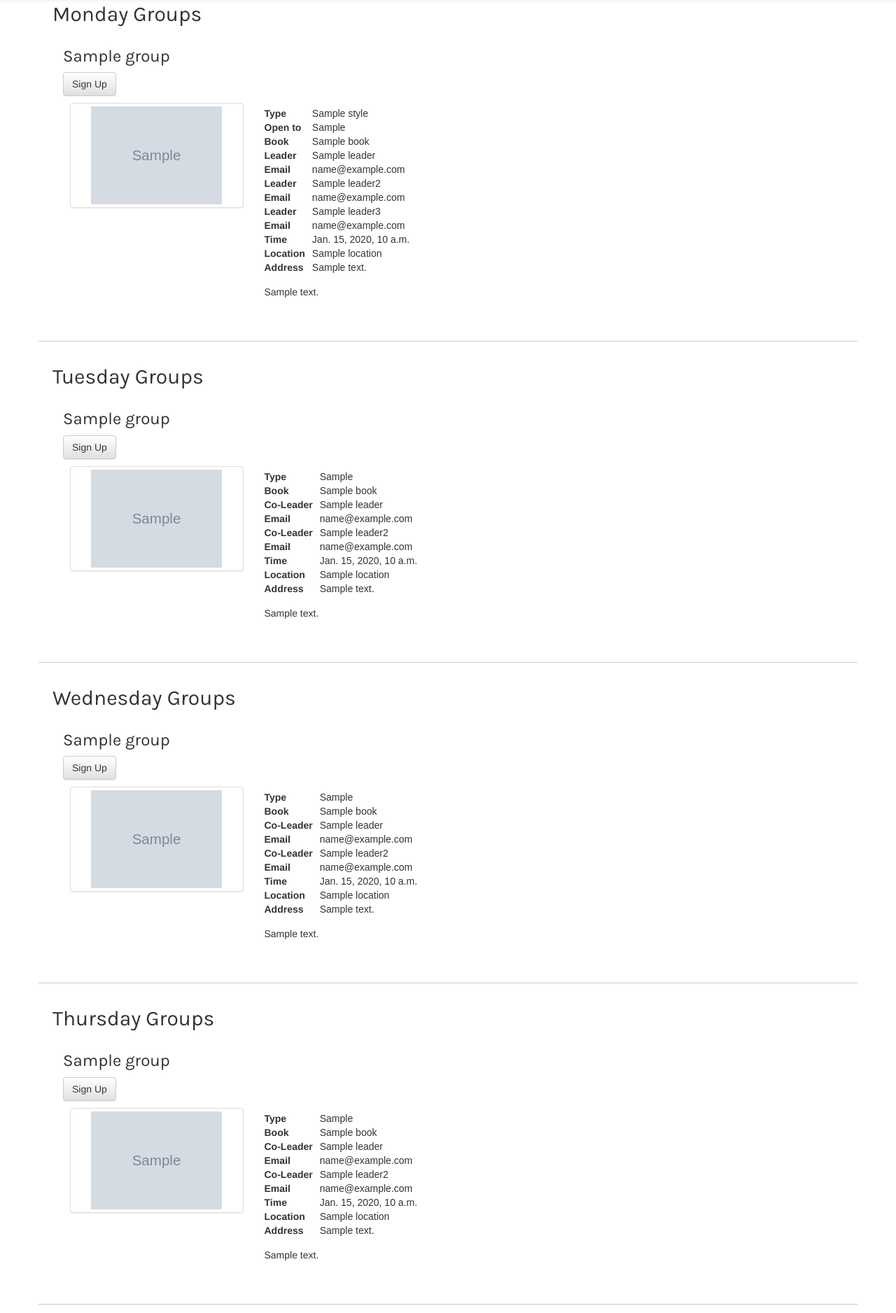
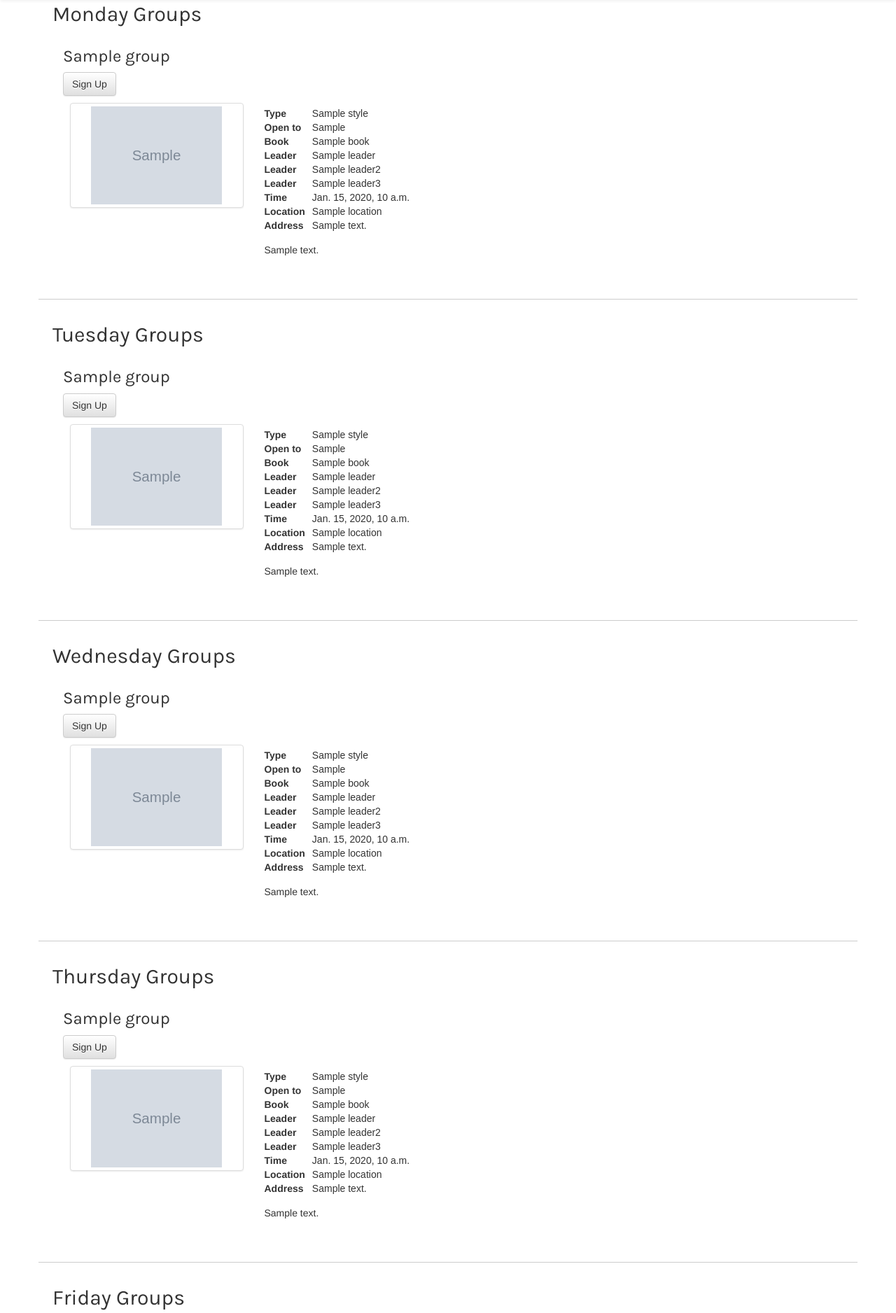
Before and after one commit to LHousehold/smallgroup, a Django app: template groups/templates/groups/groups.html in a window 1280 px wide. Shown: the part 51-1927 px from the top of the page at 70% size. Run offline with Django 3.2, Linux system fonts and the light colour scheme; the template is opened without the code that fills it: most values are stand-ins (such as "Sample title", 1, 10 or a date in 2020); grey boxes marked "Sample" are stand-in pictures; parts of the project's set-up code (start-up, migrations or seed data) failed here and were passed over; some libraries are stand-ins or nearby versions; some web fonts are replaced.

Commit message:
Update groups.html

```diff
--- a/groups/templates/groups/groups.html
+++ b/groups/templates/groups/groups.html
@@ -67,14 +67,11 @@
                   <tr><td>Book</td><td>{{ group.book }}</td></tr>
                   {% endif %}
                   <tr><td>Leader</td><td>{{ group.leader.name }}</td></tr>
-                  <tr><td>Email</td><td>{{ group.leader.email }}</td></tr>
                   {% if group.leader2 %}
                   <tr><td>Leader</td><td>{{ group.leader2.name }}</td></tr>
-                  <tr><td>Email</td><td>{{ group.leader2.email }}</td></tr>
                   {% endif %}
                   {% if group.leader3 %}
                   <tr><td>Leader</td><td>{{ group.leader3.name }}</td></tr>
-                  <tr><td>Email</td><td>{{ group.leader3.email }}</td></tr>
                   {% endif %}
                   <tr><td>Time</td><td>{{ group.time }}</td></tr>
                   {% if group.location %}
@@ -113,18 +110,19 @@
               </div>
               <div class="col-md-4 col-sm-9 info">
                 <table>
-                  <tr><td>Type</td><td>{{ group.group_type }}</td></tr>
+                  {% if group.style %}
+                  <tr><td>Type</td><td>{{ group.style }}</td></tr>
+                  {% endif %}
+                  <tr><td>Open to</td><td>{{ group.group_type }}</td></tr>
                   {% if group.book %}
                   <tr><td>Book</td><td>{{ group.book }}</td></tr>
                   {% endif %}
+                  <tr><td>Leader</td><td>{{ group.leader.name }}</td></tr>
                   {% if group.leader2 %}
-                  <tr><td>Co-Leader</td><td>{{ group.leader.name }}</td></tr>
-                  <tr><td>Email</td><td>{{ group.leader.email }}</td></tr>
-                  <tr><td>Co-Leader</td><td>{{ group.leader2.name }}</td></tr>
-                  <tr><td>Email</td><td>{{ group.leader2.email }}</td></tr>
-                  {% else %}
-                  <tr><td>Leader</td><td>{{ group.leader.name }}</td></tr>
-                  <tr><td>Email</td><td>{{ group.leader.email }}</td></tr>
+                  <tr><td>Leader</td><td>{{ group.leader2.name }}</td></tr>
+                  {% endif %}
+                  {% if group.leader3 %}
+                  <tr><td>Leader</td><td>{{ group.leader3.name }}</td></tr>
                   {% endif %}
                   <tr><td>Time</td><td>{{ group.time }}</td></tr>
                   {% if group.location %}
@@ -163,18 +161,19 @@
               </div>
               <div class="col-md-4 col-sm-9 info">
                 <table>
-                  <tr><td>Type</td><td>{{ group.group_type }}</td></tr>
+                  {% if group.style %}
+                  <tr><td>Type</td><td>{{ group.style }}</td></tr>
+                  {% endif %}
+                  <tr><td>Open to</td><td>{{ group.group_type }}</td></tr>
                   {% if group.book %}
                   <tr><td>Book</td><td>{{ group.book }}</td></tr>
                   {% endif %}
+                  <tr><td>Leader</td><td>{{ group.leader.name }}</td></tr>
                   {% if group.leader2 %}
-                  <tr><td>Co-Leader</td><td>{{ group.leader.name }}</td></tr>
-                  <tr><td>Email</td><td>{{ group.leader.email }}</td></tr>
-                  <tr><td>Co-Leader</td><td>{{ group.leader2.name }}</td></tr>
-                  <tr><td>Email</td><td>{{ group.leader2.email }}</td></tr>
-                  {% else %}
-                  <tr><td>Leader</td><td>{{ group.leader.name }}</td></tr>
-                  <tr><td>Email</td><td>{{ group.leader.email }}</td></tr>
+                  <tr><td>Leader</td><td>{{ group.leader2.name }}</td></tr>
+                  {% endif %}
+                  {% if group.leader3 %}
+                  <tr><td>Leader</td><td>{{ group.leader3.name }}</td></tr>
                   {% endif %}
                   <tr><td>Time</td><td>{{ group.time }}</td></tr>
                   {% if group.location %}
@@ -213,18 +212,19 @@
               </div>
               <div class="col-md-4 col-sm-9 info">
                 <table>
-                  <tr><td>Type</td><td>{{ group.group_type }}</td></tr>
+                  {% if group.style %}
+                  <tr><td>Type</td><td>{{ group.style }}</td></tr>
+                  {% endif %}
+                  <tr><td>Open to</td><td>{{ group.group_type }}</td></tr>
                   {% if group.book %}
                   <tr><td>Book</td><td>{{ group.book }}</td></tr>
                   {% endif %}
+                  <tr><td>Leader</td><td>{{ group.leader.name }}</td></tr>
                   {% if group.leader2 %}
-                  <tr><td>Co-Leader</td><td>{{ group.leader.name }}</td></tr>
-                  <tr><td>Email</td><td>{{ group.leader.email }}</td></tr>
-                  <tr><td>Co-Leader</td><td>{{ group.leader2.name }}</td></tr>
-                  <tr><td>Email</td><td>{{ group.leader2.email }}</td></tr>
-                  {% else %}
-                  <tr><td>Leader</td><td>{{ group.leader.name }}</td></tr>
-                  <tr><td>Email</td><td>{{ group.leader.email }}</td></tr>
+                  <tr><td>Leader</td><td>{{ group.leader2.name }}</td></tr>
+                  {% endif %}
+                  {% if group.leader3 %}
+                  <tr><td>Leader</td><td>{{ group.leader3.name }}</td></tr>
                   {% endif %}
                   <tr><td>Time</td><td>{{ group.time }}</td></tr>
                   {% if group.location %}
@@ -263,18 +263,19 @@
               </div>
               <div class="col-md-4 col-sm-9 info">
                 <table>
-                  <tr><td>Type</td><td>{{ group.group_type }}</td></tr>
+                  {% if group.style %}
+                  <tr><td>Type</td><td>{{ group.style }}</td></tr>
+                  {% endif %}
+                  <tr><td>Open to</td><td>{{ group.group_type }}</td></tr>
                   {% if group.book %}
                   <tr><td>Book</td><td>{{ group.book }}</td></tr>
                   {% endif %}
+                  <tr><td>Leader</td><td>{{ group.leader.name }}</td></tr>
                   {% if group.leader2 %}
-                  <tr><td>Co-Leader</td><td>{{ group.leader.name }}</td></tr>
-                  <tr><td>Email</td><td>{{ group.leader.email }}</td></tr>
-                  <tr><td>Co-Leader</td><td>{{ group.leader2.name }}</td></tr>
-                  <tr><td>Email</td><td>{{ group.leader2.email }}</td></tr>
-                  {% else %}
-                  <tr><td>Leader</td><td>{{ group.leader.name }}</td></tr>
-                  <tr><td>Email</td><td>{{ group.leader.email }}</td></tr>
+                  <tr><td>Leader</td><td>{{ group.leader2.name }}</td></tr>
+                  {% endif %}
+                  {% if group.leader3 %}
+                  <tr><td>Leader</td><td>{{ group.leader3.name }}</td></tr>
                   {% endif %}
                   <tr><td>Time</td><td>{{ group.time }}</td></tr>
                   {% if group.location %}
@@ -313,18 +314,19 @@
               </div>
               <div class="col-md-4 col-sm-9 info">
                 <table>
-                  <tr><td>Type</td><td>{{ group.group_type }}</td></tr>
+                  {% if group.style %}
+                  <tr><td>Type</td><td>{{ group.style }}</td></tr>
+                  {% endif %}
+                  <tr><td>Open to</td><td>{{ group.group_type }}</td></tr>
                   {% if group.book %}
                   <tr><td>Book</td><td>{{ group.book }}</td></tr>
                   {% endif %}
+                  <tr><td>Leader</td><td>{{ group.leader.name }}</td></tr>
                   {% if group.leader2 %}
-                  <tr><td>Co-Leader</td><td>{{ group.leader.name }}</td></tr>
-                  <tr><td>Email</td><td>{{ group.leader.email }}</td></tr>
-                  <tr><td>Co-Leader</td><td>{{ group.leader2.name }}</td></tr>
-                  <tr><td>Email</td><td>{{ group.leader2.email }}</td></tr>
-                  {% else %}
-                  <tr><td>Leader</td><td>{{ group.leader.name }}</td></tr>
-                  <tr><td>Email</td><td>{{ group.leader.email }}</td></tr>
+                  <tr><td>Leader</td><td>{{ group.leader2.name }}</td></tr>
+                  {% endif %}
+                  {% if group.leader3 %}
+                  <tr><td>Leader</td><td>{{ group.leader3.name }}</td></tr>
                   {% endif %}
                   <tr><td>Time</td><td>{{ group.time }}</td></tr>
                   {% if group.location %}
@@ -363,18 +365,19 @@
               </div>
               <div class="col-md-4 col-sm-9 info">
                 <table>
-                  <tr><td>Type</td><td>{{ group.group_type }}</td></tr>
+                  {% if group.style %}
+                  <tr><td>Type</td><td>{{ group.style }}</td></tr>
+                  {% endif %}
+                  <tr><td>Open to</td><td>{{ group.group_type }}</td></tr>
                   {% if group.book %}
                   <tr><td>Book</td><td>{{ group.book }}</td></tr>
                   {% endif %}
+                  <tr><td>Leader</td><td>{{ group.leader.name }}</td></tr>
                   {% if group.leader2 %}
-                  <tr><td>Co-Leader</td><td>{{ group.leader.name }}</td></tr>
-                  <tr><td>Email</td><td>{{ group.leader.email }}</td></tr>
-                  <tr><td>Co-Leader</td><td>{{ group.leader2.name }}</td></tr>
-                  <tr><td>Email</td><td>{{ group.leader2.email }}</td></tr>
-                  {% else %}
-                  <tr><td>Leader</td><td>{{ group.leader.name }}</td></tr>
-                  <tr><td>Email</td><td>{{ group.leader.email }}</td></tr>
+                  <tr><td>Leader</td><td>{{ group.leader2.name }}</td></tr>
+                  {% endif %}
+                  {% if group.leader3 %}
+                  <tr><td>Leader</td><td>{{ group.leader3.name }}</td></tr>
                   {% endif %}
                   <tr><td>Time</td><td>{{ group.time }}</td></tr>
                   {% if group.location %}
```
